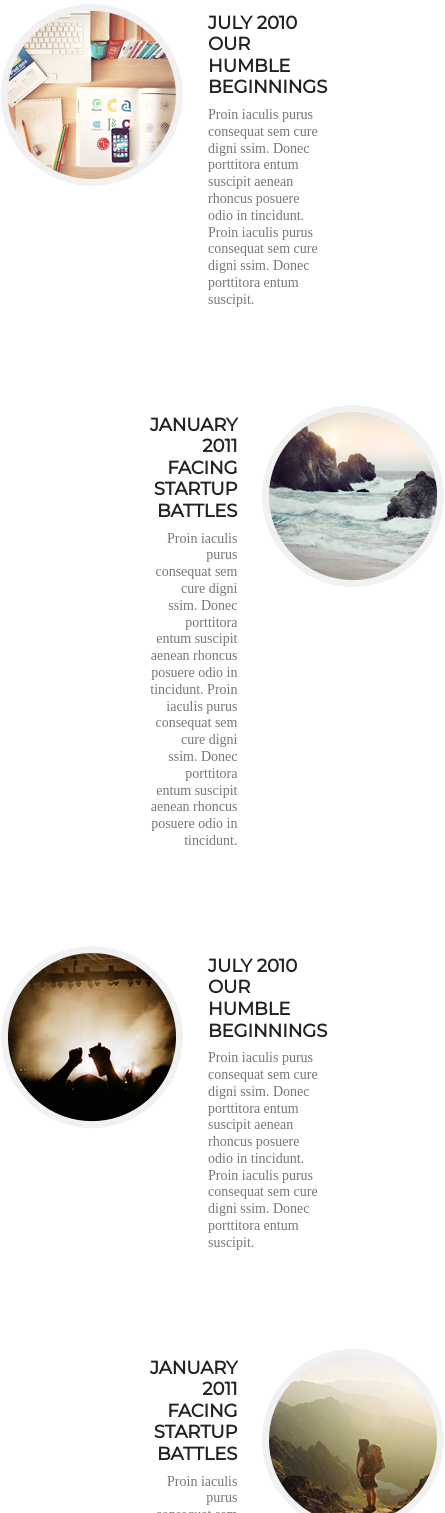
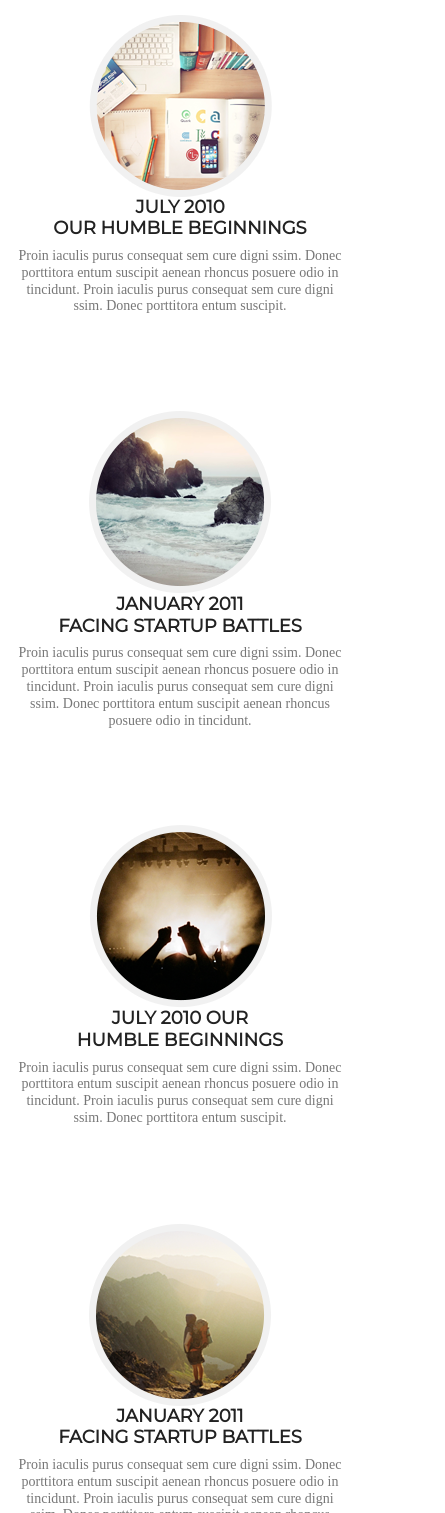
Before and after one commit to Bialek/golden-layout, a website: page index.html in a window 390 px wide. Shown: the part 4441-5954 px from the top of the page, 445 px wide, since content can reach past the window. Drawn offline with nearby package versions, Linux system fonts and the light colour scheme.

Commit message:
fix responsive bug

```diff
--- a/index.html
+++ b/index.html
@@ -143,37 +143,52 @@
 	                    <h1>About Us</h1>
 	                    <h2>Lorem ipsum dolor sit amet, consectetur adipiscing.</h2>
 	                </div>
-	                <div class="col-md-7 ml-auto d-inline-flex">
+	                <div class="item">
 	                    <img src="images/a1.png" alt="img">
-	                    <div class="d-flex flex-column text-left">
-		                    <h3>July 2010<br>Our Humble Beginnings</h3>
-		                    <p>Proin iaculis purus consequat sem cure digni ssim. Donec porttitora entum suscipit aenean rhoncus posuere odio in tincidunt. Proin iaculis purus consequat sem cure digni ssim. Donec porttitora entum suscipit.</p>
+	                    <div class="col-md-5 mr-auto text-md-right">
+		                    <h3>
+		                    	July 2010<br>Our Humble Beginnings
+		                    </h3>
+			                <p>
+			                	Proin iaculis purus consequat sem cure digni ssim. Donec porttitora entum suscipit aenean rhoncus posuere odio in tincidunt. Proin iaculis purus consequat sem cure digni ssim. Donec porttitora entum suscipit.
+			            	</p>
+		            	</div>
+	                </div>
+	                <div class="item">
+	                	<img src="images/a2.png" alt="img">
+	                	<div class="col-md-5 ml-auto text-md-left">
+		                	<h3>
+		                		January 2011<br>Facing Startup Battles
+		                	</h3>
+			                <p>
+			                	Proin iaculis purus consequat sem cure digni ssim. Donec porttitora entum suscipit aenean rhoncus posuere odio in tincidunt. Proin iaculis purus consequat sem cure digni ssim. Donec porttitora entum suscipit aenean rhoncus posuere odio in tincidunt.
+			                 </p>
+		                 </div>
+	                </div>
+	                <div class="item">
+	                    <img src="images/a3.png" alt="img">
+	                    <div class="col-md-5 mr-auto text-md-right">
+	                    	<h3>
+	                    		July 2010 Our<br>Humble Beginnings
+	                    	</h3>
+	                    	<p>
+	                    		Proin iaculis purus consequat sem cure digni ssim. Donec porttitora entum suscipit aenean rhoncus posuere odio in tincidunt. Proin iaculis purus consequat sem cure digni ssim. Donec porttitora entum suscipit.
+	                    	</p>
 	                    </div>
 	                </div>
-	                <div class="col-md-7 mr-auto d-inline-flex">
-                		<div class="d-flex flex-column text-right">
-		                    <h3>January 2011<br>Facing Startup Battles</h3>
-		                    <p>Proin iaculis purus consequat sem cure digni ssim. Donec porttitora entum suscipit aenean rhoncus posuere odio in tincidunt. Proin iaculis purus consequat sem cure digni ssim. Donec porttitora entum suscipit aenean rhoncus posuere
-		                        odio in tincidunt.</p>
-	                	</div>
-	                	<img src="images/a2.png" alt="img">
+	                <div class="item">
+	                	<img src="images/a4.png" alt="img">
+	                	<div class="col-md-5 ml-auto text-md-left">
+		                    <h3>
+		                    	January 2011<br>Facing Startup Battles
+		                    </h3>
+		                    <p>
+		                    	Proin iaculis purus consequat sem cure digni ssim. Donec porttitora entum suscipit aenean rhoncus posuere odio in tincidunt. Proin iaculis purus consequat sem cure digni ssim. Donec porttitora entum suscipit aenean rhoncus posuere
+		                        odio in tincidunt.
+		                    </p>
+		                </div>
 	                </div>
-	                <div class="col-md-7 ml-auto d-inline-flex">
-	                    <img src="images/a3.png" alt="img">
-	                    <div class="d-flex flex-column text-left">
-	                    	<h3>July 2010 Our<br>Humble Beginnings</h3>
-	                    	<p>Proin iaculis purus consequat sem cure digni ssim. Donec porttitora entum suscipit aenean rhoncus posuere odio in tincidunt. Proin iaculis purus consequat sem cure digni ssim. Donec porttitora entum suscipit.</p>
-	                    </div>
-	                </div>
-	                <div class="col-md-7 mr-auto d-inline-flex">
-						<div class="d-flex flex-column text-right">
-		                    <h3>January 2011<br>Facing Startup Battles</h3>
-		                    <p>Proin iaculis purus consequat sem cure digni ssim. Donec porttitora entum suscipit aenean rhoncus posuere odio in tincidunt. Proin iaculis purus consequat sem cure digni ssim. Donec porttitora entum suscipit aenean rhoncus posuere
-		                        odio in tincidunt.</p>
-		                </div>
-	                	<img src="images/a4.png" alt="img">
-	                </div>
-	                <div class="col-12 mx-auto">
+	                <div class="item">
 	                    <button onclick="location.href='#'" type="button">
 	                        Our
 	                        <br>Story
--- a/package.json
+++ b/package.json
@@ -11,7 +11,7 @@
     "init:gitignore": "curl https://raw.githubusercontent.com/github/gitignore/master/Node.gitignore -o .gitignore",
     "build": "npm-run-all build:* && npm run test",
     "build:clean": "node_modules/.bin/rimraf css/* !css/style.prefixed.css",
-    "build:sass": "node-sass --output-style expanded --source-map true -o css sass",
+    "build:sass": "node-sass --output-style compressed --source-map true -o css sass",
     "build:sautoprefixer": "autoprefixer-cli css/style.css",
     "watch:sassprefixer": "onchange sass/style.scss -- npm-run-all -p build:s*",
     "watch:browser-sync": "browser-sync start --server --files 'css/*.css' '*.html'",
--- a/sass/style.scss
+++ b/sass/style.scss
@@ -170,19 +170,41 @@ header {
 
 }
 .about {
-	[class*="col-"] {
-		padding: 0px;
+	.item, h2 {
 		margin-bottom: 80px;
+
 	}
-	[class*="flex-column"]:nth-child(odd) {
-		margin: 10px 25px 0px 150px;
+	.item {
+		min-height: 183px;
+		width: 100%;
+		div {
+			@media (min-width: 768px) {
+				padding: 10px 20px 0px 100px;
+			}
+		}
+		&:nth-child(odd)>div {
+			@media (min-width: 768px) {
+				padding: 10px 50px 0px;
+			}
+
+		}
+
 	}
-	[class*="flex-column"]:nth-child(even) {
-		margin: 10px 150px 0px 25px;
+	img, button {
+		position: static;
+  		left: 0;
+  		right: 0;
+  		display: block;
+  		margin: 0 auto;
+  		@media (min-width: 768px) {
+			position: absolute;
+		}
+
 	}
 	img {
 		width: 183px;
 		height: 183px;
+
 	}
     h1 {
         font-weight: bold;
```
Also changed, not shown: css/style.css, 1 other file.
